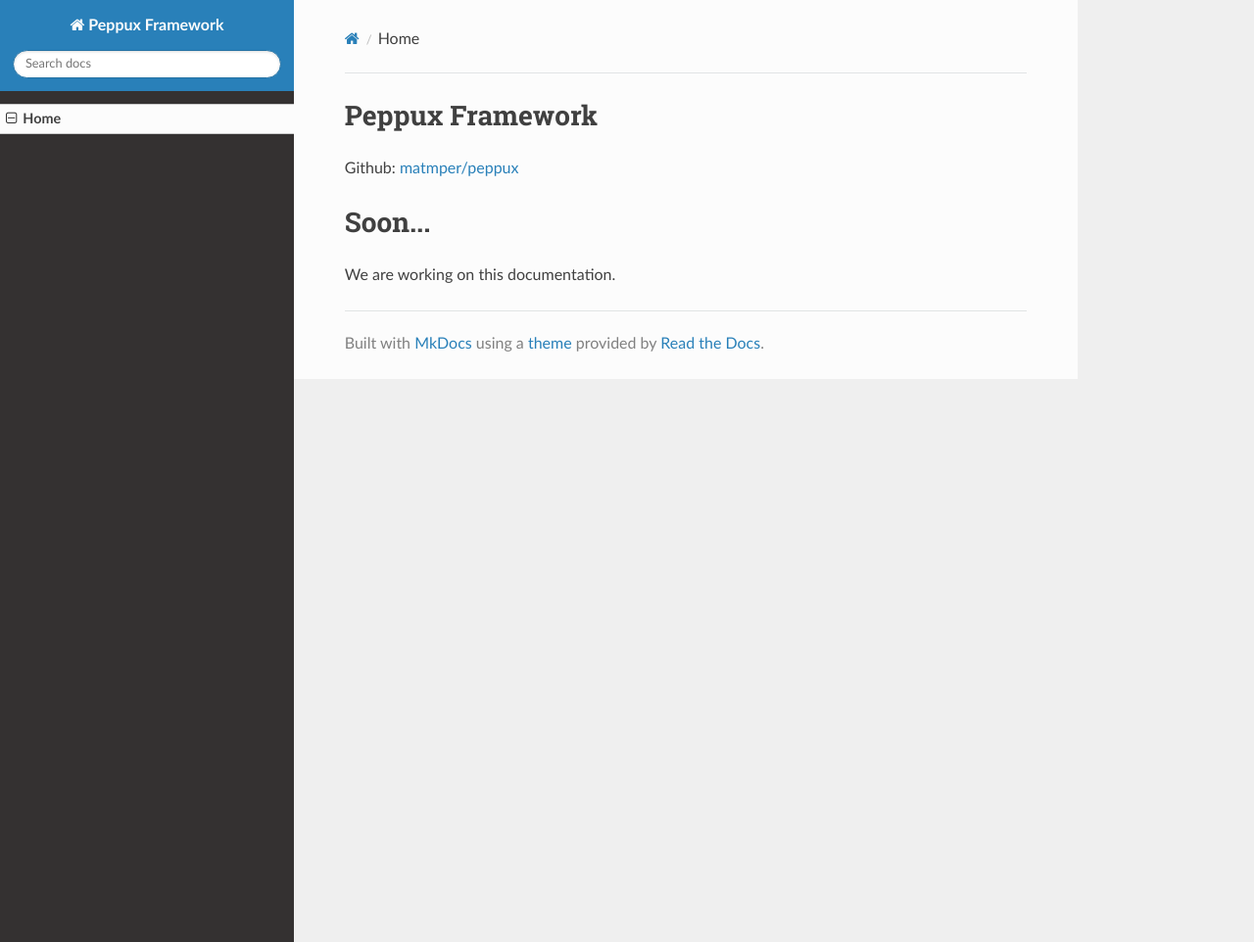
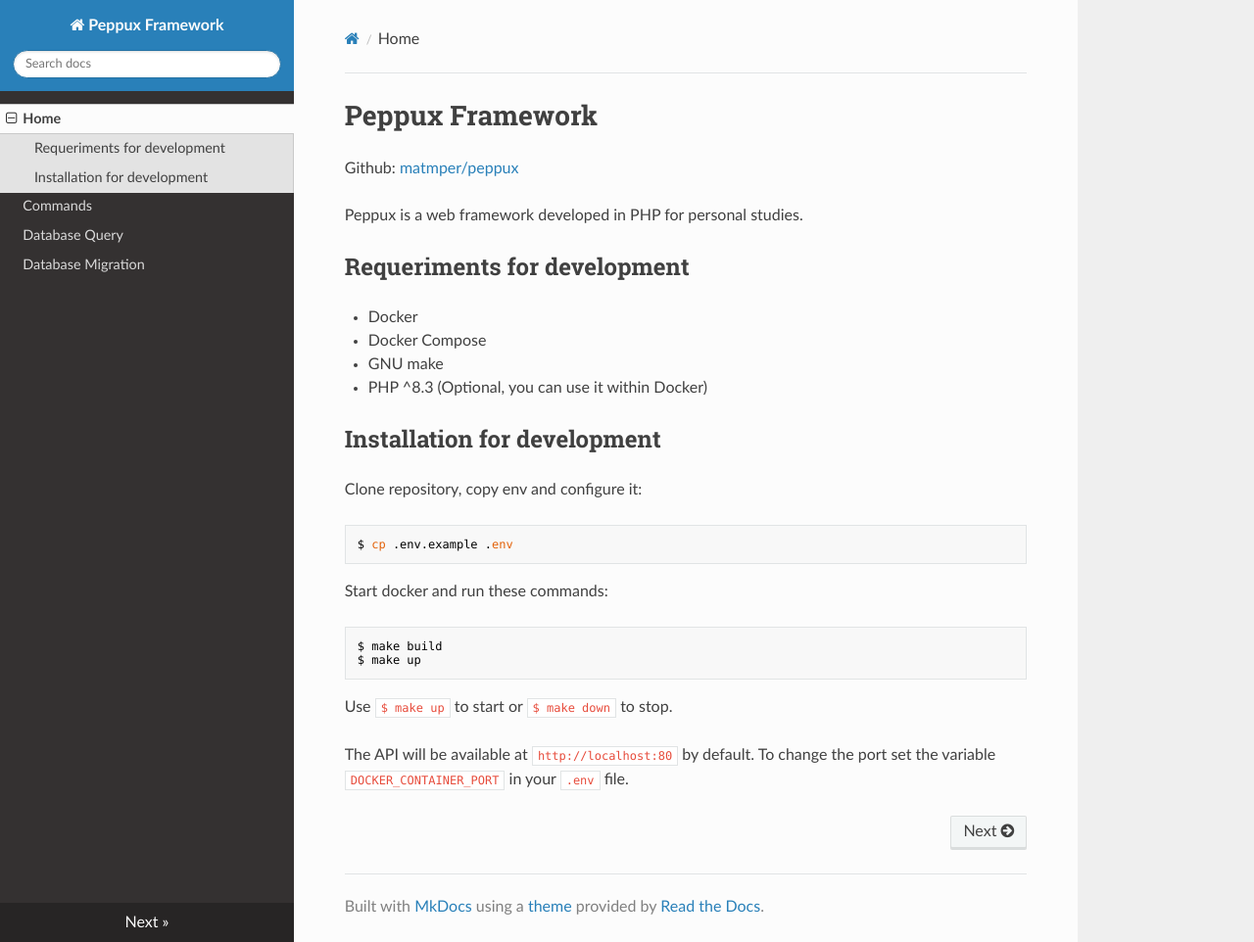
Before and after one commit to matmper/peppux, an MkDocs documentation site: the page built from docs/index.md, in a window 1280 px wide and 962 px high. Shown: the whole window at 98% size. Built offline with MkDocs 1.6.1, drawn with Linux system fonts in a browser that asks for light colours; nearby versions of some CDN libraries.

````diff
--- a/docs/index.md
+++ b/docs/index.md
@@ -2,6 +2,29 @@
 
 Github: [matmper/peppux](https://github.com/matmper/peppux)
 
-# Soon...
+Peppux is a web framework developed in PHP for personal studies.
 
-We are working on this documentation.
+## Requeriments for development
+
+- Docker
+- Docker Compose
+- GNU make
+- PHP ^8.3 (Optional, you can use it within Docker)
+
+## Installation for development
+
+Clone repository, copy env and configure it:
+```bash
+$ cp .env.example .env
+```
+
+Start docker and run these commands:
+```bash
+$ make build
+$ make up
+```
+
+Use `$ make up` to start or `$ make down` to stop.
+
+The API will be available at `http://localhost:80` by default.
+To change the port set the variable `DOCKER_CONTAINER_PORT` in your `.env` file.
--- a/mkdocs.yml
+++ b/mkdocs.yml
@@ -2,4 +2,7 @@ site_name: "Peppux Framework"
 site_url: https://matmper.github.io/peppux
 nav:
   - Home: index.md
+  - Commands: commands.md
+  - Database Query: query.md
+  - Database Migration: migration.md
 theme: readthedocs
````
Also changed, not shown: README.md (+15 -24 lines), docs/commands.md (added, +51 -0 lines), docs/migration.md (added, +67 -0 lines), docs/query.md (added, +5 -0 lines), 7 other files.
